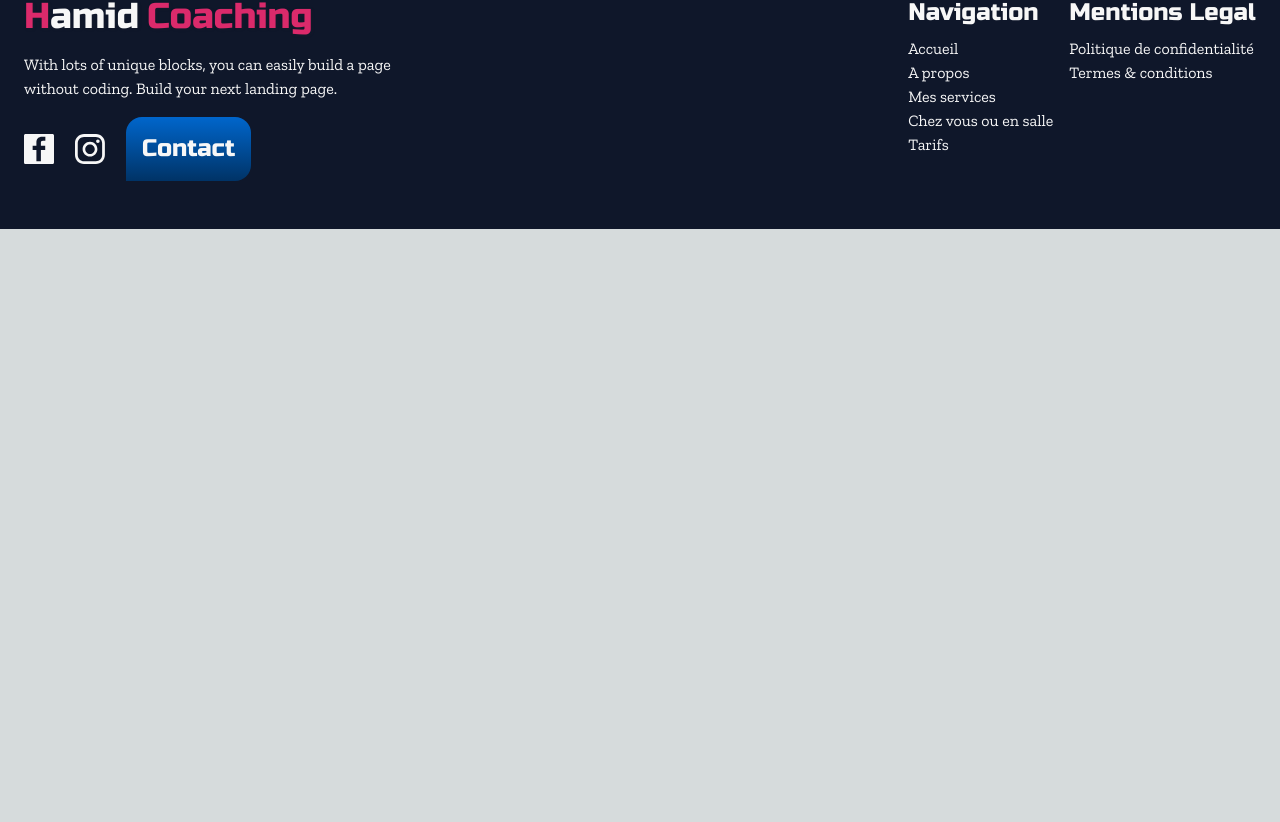
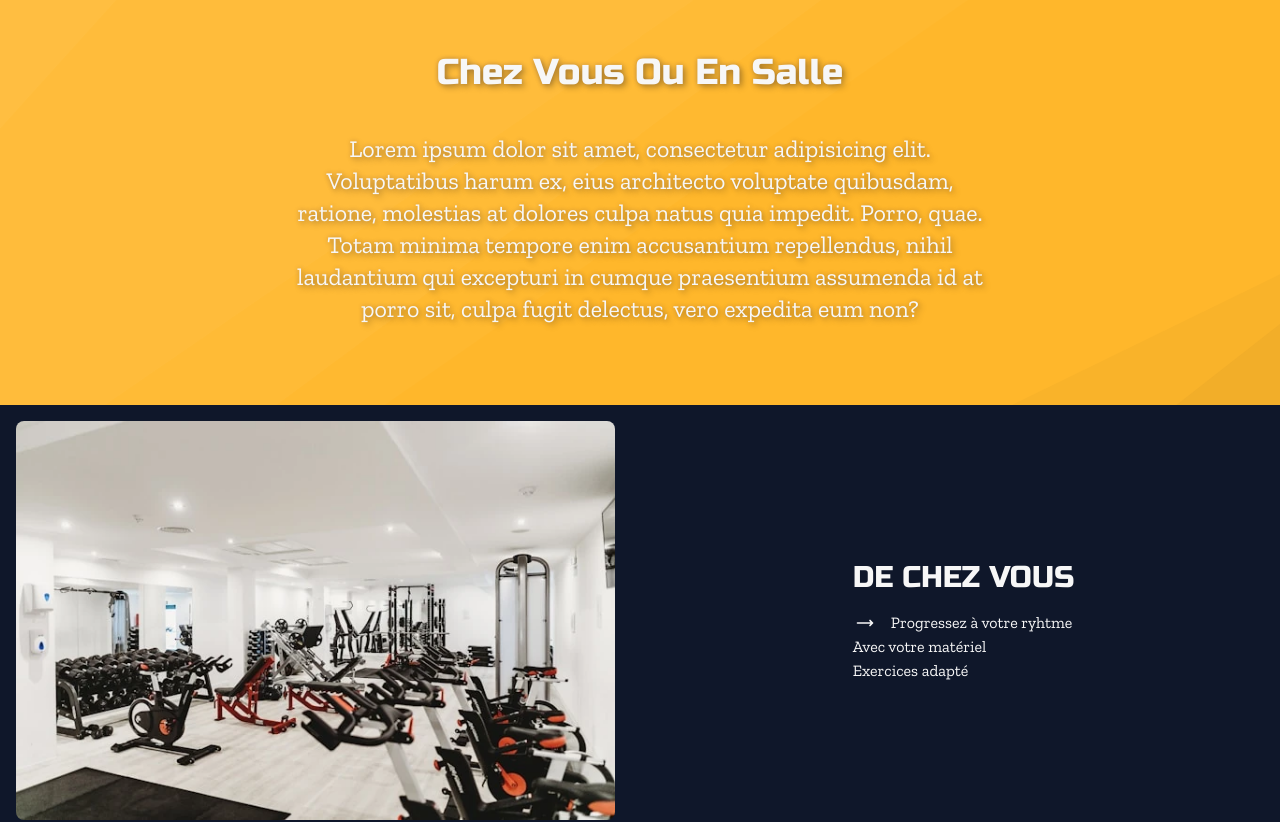
Before and after one commit to newdev-creator/hamid, a Next.js app: page / in a window 1280 px wide. Shown: the part 4291-5113 px from the top of the page. Before the commit the page ends 4520 px from the top, so only its background shows below. Built offline with nearby package versions, Linux system fonts and the light colour scheme.

Commit message:
WIP: section home or gym

```diff
--- a/app/components/About.tsx
+++ b/app/components/About.tsx
@@ -49,6 +49,7 @@ export default function About() {
             <div className="w-full lg:w-1/2">
               <Image src={AboutPic} alt="Fitness" className="rounded-lg" />
             </div>
+
             <div className="w-full lg:w-1/2 mt-8 lg:mt-0 lg:ml-12 p-6 text-white">
               <h3
                 className={`text-3xl uppercase font-bold mb-4 ${russoOne.className}`}
--- /dev/null
+++ b/app/components/HomeOrGym.tsx
@@ -0,0 +1,68 @@
+import React from "react";
+import TitleSection from "./titles/TitleSection";
+import homeOrGym from "../../public/assets/img/home_or_gym/home_or_gym.webp";
+import Image from "next/image";
+import { Russo_One } from "next/font/google";
+import ArrowRight from "./icons/ArrowRight";
+
+const russoOne = Russo_One({
+  subsets: ["latin"],
+  weight: "400",
+});
+
+export default function HomeOrGym() {
+  return (
+    <>
+      <TitleSection
+        title="chez vous ou en salle"
+        description="Lorem ipsum dolor sit amet, consectetur adipisicing elit. Voluptatibus harum ex, eius architecto voluptate quibusdam, ratione, molestias at dolores culpa natus quia impedit. Porro, quae. Totam minima tempore enim accusantium repellendus, nihil laudantium qui excepturi in cumque praesentium assumenda id at porro sit, culpa fugit delectus, vero expedita eum non?"
+        position="text-center"
+      />
+      <div className="w-full bg-fontBlack">
+        <div className="container mx-auto p-4 mt-20">
+          <div className="flex flex-col lg:flex-row items-center justify-between">
+            <div className="w-full lg:w-1/2">
+              <Image src={homeOrGym} alt="Fitness" className="rounded-lg" />
+            </div>
+
+            <div className="w-full lg:w-1/2 mt-8 lg:mt-0 lg:ml-12 p-6 text-white">
+              <div className="space-y-8">
+                <div className="flex justify-center gap-4">
+                  <div>
+                    <h3
+                      className={`text-3xl uppercase font-bold mb-4 ${russoOne.className}`}
+                    >
+                      de chez vous
+                    </h3>
+                    <ul className="w-full">
+                      <li className="flex gap-4 justify-center items-center">
+                        <ArrowRight /> Progressez à votre ryhtme
+                      </li>
+                      <li>Avec votre matériel</li>
+                      <li>Exercices adapté</li>
+                    </ul>
+                  </div>
+                </div>
+                {/* {steps.map((step) => (
+              <div key={step.id} className="flex justify-center gap-4">
+                <div className="bg-yellow text-fontBlack font-bold rounded-full min-w-10 w-10 h-10 flex items-center justify-center">
+                  {step.id}
+                </div>
+                <div>
+                  <h3
+                    className={`text-3xl uppercase font-bold mb-4 ${russoOne.className}`}
+                  >
+                    {step.title}
+                  </h3>
+                  <p className="w-1/2">{step.description}</p>
+                </div>
+              </div>
+            ))} */}
+              </div>
+            </div>
+          </div>
+        </div>
+      </div>
+    </>
+  );
+}
--- a/app/page.tsx
+++ b/app/page.tsx
@@ -2,6 +2,7 @@ import About from "./components/About";
 import CtaTwo from "./components/CtaTwo";
 import EasyStart from "./components/EasyStart";
 import Hero from "./components/Hero";
+import HomeOrGym from "./components/HomeOrGym";
 import Section from "./components/Section";
 import Service from "./components/Service";
 
@@ -21,6 +22,9 @@ export default function Home() {
       <Section>
         <CtaTwo />
       </Section>
+      <Section>
+        <HomeOrGym />
+      </Section>
     </main>
   );
 }
```
Also changed, not shown: app/components/EasyStart.tsx (+2 -12 lines), public/assets/img/home_or_gym/home_or_gym.webp (added).
